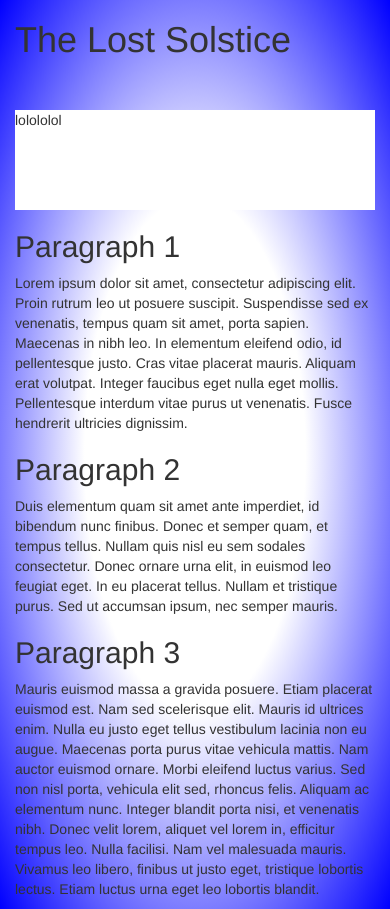
After one commit to JamesL13/SolsticeWebsite, a PHP site: page /TEST.html in a window 390 px wide. The commit adds this page. Run offline with PHP 8.4, Linux system fonts and the light colour scheme.

Commit message:
Start of complete makeover
Took out useless mobile webpages and added test.html and test.css to
practice bootstrap columns so i can implement it to the website.

```diff
--- a/Index.html
+++ b/Index.html
@@ -84,9 +84,8 @@
 	});
 
 
-    </script
-    <script>
     </script>
+
 
     </head>
 
@@ -122,7 +121,7 @@
                 <ul>
                     <li class='active'><a href='Index.html'><span>Home</span></a></li>
                     <li class='has-sub'><a href='CubeField.html'><span>Cube Field</span></a>
-                    <li class='has-sub'><a href='Experimental.html'><span>Experimental</span></a></li>
+                    <li class='has-sub'><a href='TEST.html'><span>Experimental</span></a></li>
                     <li class='has-sub'><a href='ContactUs.html'><span>Contact Us</span></a></li>
                 </ul>
 
--- /dev/null
+++ b/TEST.html
@@ -0,0 +1,74 @@
+<!DOCTYPE html>
+<html lang="en">
+	<meta charset="utf-8">
+    <meta http-equiv="X-UA-Compatible" content="IE=edge">
+
+	<meta name="viewport" content="width=device-width, initial-scale=1.0">
+
+ 	<link href="test.css" rel="stylesheet" >
+    <link  href="bootstrap.min.css" rel="stylesheet" >
+
+
+
+
+
+
+<script>
+function Emily()
+{
+
+}
+</script>
+
+
+
+
+
+
+</head>
+
+<body>
+
+<div class="container-fluid">
+        <div id="Title">
+            <h1>The Lost Solstice</h1>
+            <!--<h2><a href='Index.php'><span>The Lost Solstice</span></a></h2>	-->
+		</div><!--Title-->
+
+<div class="textbox">
+lolololol
+</div>
+
+
+
+
+
+
+
+
+<div class="row">
+
+	<div class="col-sm-4">
+	<h2>Paragraph 1</h2>
+	<p>Lorem ipsum dolor sit amet, consectetur adipiscing elit. Proin rutrum leo ut posuere suscipit. Suspendisse sed ex venenatis, tempus quam sit amet, porta sapien. Maecenas in nibh leo. In elementum eleifend odio, id pellentesque justo. Cras vitae placerat mauris. Aliquam erat volutpat. Integer faucibus eget nulla eget mollis. Pellentesque interdum vitae purus ut venenatis. Fusce hendrerit ultricies dignissim.</p>
+	</div><!--col-sm-4-->
+
+	<div class="col-sm-4">
+	<h2>Paragraph 2</h2>
+	<p>Duis elementum quam sit amet ante imperdiet, id bibendum nunc finibus. Donec et semper quam, et tempus tellus. Nullam quis nisl eu sem sodales consectetur. Donec ornare urna elit, in euismod leo feugiat eget. In eu placerat tellus. Nullam et tristique purus. Sed ut accumsan ipsum, nec semper mauris.</p>
+	</div><!-- col-sm-4-->
+
+	<div class="col-sm-4">
+
+	<h2>Paragraph 3</h2>
+	<p>Mauris euismod massa a gravida posuere. Etiam placerat euismod est. Nam sed scelerisque elit. Mauris id ultrices enim. Nulla eu justo eget tellus vestibulum lacinia non eu augue. Maecenas porta purus vitae vehicula mattis. Nam auctor euismod ornare. Morbi eleifend luctus varius. Sed non nisl porta, vehicula elit sed, rhoncus felis. Aliquam ac elementum nunc. Integer blandit porta nisi, et venenatis nibh. Donec velit lorem, aliquet vel lorem in, efficitur tempus leo. Nulla facilisi. Nam vel malesuada mauris. Vivamus leo libero, finibus ut justo eget, tristique lobortis lectus. Etiam luctus urna eget leo lobortis blandit.</p>
+	</div><!--col-sm-4-->
+
+
+</div><!--row-->
+</div><!--container-->
+
+</body>
+
+
+</html>
--- a/main.css
+++ b/main.css
@@ -12,7 +12,7 @@ body {
 }
 
 #Title {
-	font-size: 40px;
+	font-size: 80px;
 	width: 40%;
 	min-width: 440px;
 	height: 90px;
--- /dev/null
+++ b/test.css
@@ -0,0 +1,31 @@
+body {
+	background: blue;
+ 	background: -moz-radial-gradient(white 40%, blue 100%);
+ 	background: -webkit-gradient(radial, left top, left bottom, color-stop(40%, white), color-stop(100%, blue));
+ 	background: -webkit-radial-gradient(white 40%, blue 100%);
+ 	background: radial-gradient(white 40%, blue 100%);
+ 	overflow: auto;
+ 	background-size: cover;
+}
+
+
+
+.span4 {
+	color: black;
+ 	font-weight: bold;
+ }
+
+
+#Title {
+	font-size: 50px;
+	width: 100%;
+	height: 90px;
+	font-weight: bold;
+	top: 0px;
+}
+
+.textbox {
+	width: 100%;
+	background-color: white;
+	height: 100px;
+}
```
Also changed, not shown: Mobile_ContactUs.html (deleted, +0 -11 lines), Mobile_CubeField.html (deleted, +0 -11 lines), Mobile_Experimental.html (deleted, +0 -11 lines), Mobile_index.html (deleted, +0 -11 lines).
